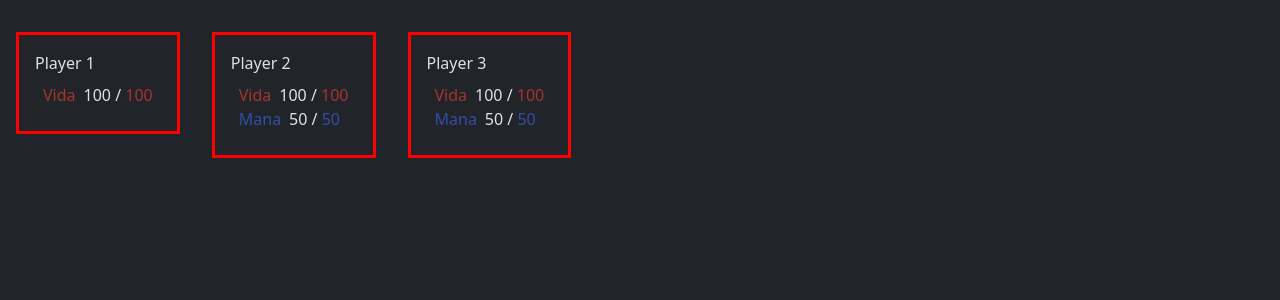
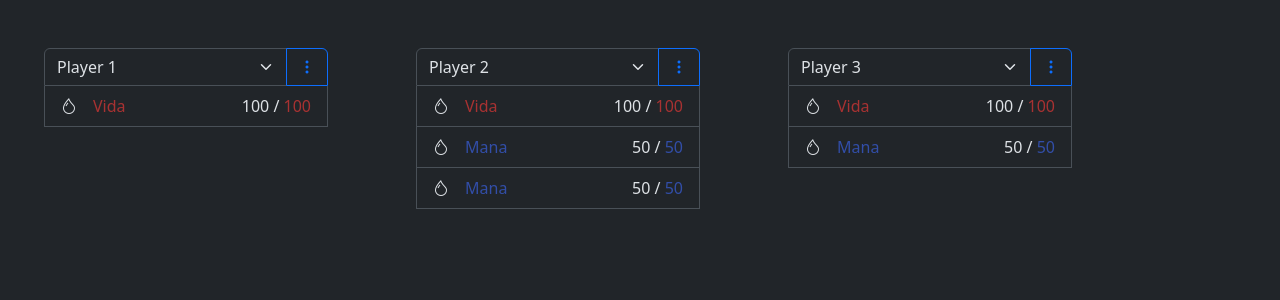
Before and after one commit to GuillermoLL/Custom_Calculator, an Angular app: page / in a window 1280 px wide. Shown: the top 300 px of the page. Built offline with nearby package versions, Linux system fonts and the light colour scheme.

Commit message:
calculadora con boostrap part1

```diff
--- a/package.json
+++ b/package.json
@@ -22,6 +22,7 @@
     "@ng-bootstrap/ng-bootstrap": "^17.0.1",
     "@popperjs/core": "^2.11.8",
     "bootstrap": "^5.3.3",
+    "bootstrap-icons": "^1.11.3",
     "jquery": "^3.7.1",
     "rxjs": "~7.8.0",
     "tslib": "^2.3.0",
--- a/src/app/components/calculator/calculator.component.scss
+++ b/src/app/components/calculator/calculator.component.scss
@@ -1,24 +1,8 @@
 .calculator {
     margin: 2rem 1rem;
     padding: 1rem 1rem;
-    border: 0.2rem solid red;
-
-    .header {}
-
-    .elements {
-        margin: 0.5rem 0.5rem;
-
-        .info {
-            display: flex;
-            gap: 0.5rem;
 }
 
-        .name {}
-
-        .result {}
-    }
-
-    .operation {}
 
 .keys {
     text-align: center;
@@ -31,4 +15,3 @@
         grid-row-gap: 0px;
     }
 }
-}
--- a/src/app/components/calculator/calculator.component.ts
+++ b/src/app/components/calculator/calculator.component.ts
@@ -1,44 +1,55 @@
 import { ChangeDetectionStrategy, Component, input, OnInit } from '@angular/core';
 import { NgOptimizedImage } from '@angular/common';
 import { Calculator, Entity, Operator } from './calculator.type';
+import { NgbDropdownModule } from '@ng-bootstrap/ng-bootstrap';
 
 @Component({
   selector: 'app-calculator',
   standalone: true,
   changeDetection: ChangeDetectionStrategy.OnPush,
-  imports: [NgOptimizedImage],
+  imports: [NgOptimizedImage, NgbDropdownModule],
   styleUrl: './calculator.component.scss',
   template: `
     @let calculator = data();
       @if (calculator) {
         <div class="calculator">
-          <!-- Calculator Header -->
-          <div class="header">
-            {{calculator.name}}
+          <!-- ************************************ -->
+          <!-- Calculator Header ****************** -->
+          <!-- ************************************ -->
+          <div class="input-group">
+            <select class="form-select rounded-bottom-0">
+              <option [value]="calculator.id">{{ calculator.name }}</option>
+              <option [value]="3">3</option>
+              <option [value]="2">2</option>
+            </select>
+            <button class="btn btn-outline-primary rounded-bottom-0" type="button">
+              <i class="bi bi-three-dots-vertical"></i>
+            </button>
           </div>
 
-          <!-- Calculator Body -->
-          <div class="body">
           <!-- ************************************ -->
           <!-- * Entity to operate ************** -->
           <!-- ************************************ -->
-            <div class="elements">
+          <ul class="list-group list-group-flush border border-top-0">
             @for (entity of calculator.entity; track entity.id) {
-                <div class="info" (click)="handleClickEntity(entity.id)">
-                  <!-- <img> -->
-                  <span class="name" [style.color]="entity.color">{{ entity.name }}</span>
-                  <div class="result">
-                    <span class="current">{{ entity.resultCurrent }} / </span>
-                    <span class="default" [style.color]="entity.color"> {{ entity.resultDefault }}</span>
+                <!-- Calculator Body -->
+                <li class="list-group-item d-flex justify-content-between" (click)="handleClickEntity(entity.id)">
+                  <div class="d-flex gap-3">
+                    <i class="bi bi-droplet"></i>
+                    <span [style.color]="entity.color">{{ entity.name }}</span>
                   </div>
+                  <div>
+                    <span>{{ entity.resultCurrent }} / </span>
+                    <span [style.color]="entity.color"> {{ entity.resultDefault }}</span>
                   </div>
+                </li>
             }
-            </div>
+          </ul>
 
-            @if( entitySelected ){
           <!-- ************************************ -->
           <!-- * Operation ************************ -->
           <!-- ************************************ -->
+          @if( entitySelected ){
             <div class="operation">
               <p>{{ entitySelected.resultCurrent }} {{ operatorSelected }}  {{ numberToApply }}</p>
             </div>
@@ -72,7 +83,6 @@ import { Calculator, Entity, Operator } from './calculator.type';
                </div>
             </div>
           }
-          </div>
         </div>
       }
   `,
--- a/src/app/pages/board/board.component.ts
+++ b/src/app/pages/board/board.component.ts
@@ -7,9 +7,9 @@ import { Calculator, CalculatorComponent, Color, Icon, Operator } from '../../co
   imports: [CalculatorComponent],
   changeDetection: ChangeDetectionStrategy.OnPush,
   template: `
-    <article class="d-flex">
+    <article class="container row">
       @for (calculator of calculators; track calculator.id) {
-          <app-calculator [data]="calculator"/>
+          <app-calculator [data]="calculator" class="col"/>
         }
     </article>
     `,
@@ -48,6 +48,14 @@ export class BoardComponent {
       resultDefault: 50,
       resultCurrent: 50,
       customOperations: []
+      },
+      {
+        id: 2,
+        name: 'Mana',
+        color: Color.BLUE,
+        resultDefault: 50,
+        resultCurrent: 50,
+        customOperations: []
     }]
   },
   {
--- a/src/index.html
+++ b/src/index.html
@@ -5,6 +5,7 @@
   <title>Custom Calculator</title>
   <link href="https://cdn.jsdelivr.net/npm/bootstrap@5.3.3/dist/css/bootstrap.min.css" rel="stylesheet"
     integrity="sha384-QWTKZyjpPEjISv5WaRU9OFeRpok6YctnYmDr5pNlyT2bRjXh0JMhjY6hW+ALEwIH" crossorigin="anonymous">
+    <link rel="stylesheet" href="https://cdn.jsdelivr.net/npm/bootstrap-icons@1.11.3/font/bootstrap-icons.min.css">
   <base href="/">
   <meta name="viewport" content="width=device-width, initial-scale=1">
   <link rel="icon" type="image/x-icon" href="favicon.ico">
```
Also changed, not shown: 1 other file (tests, documents, lock files or other folders). Lines whose indentation alone changed are shown as unchanged.
